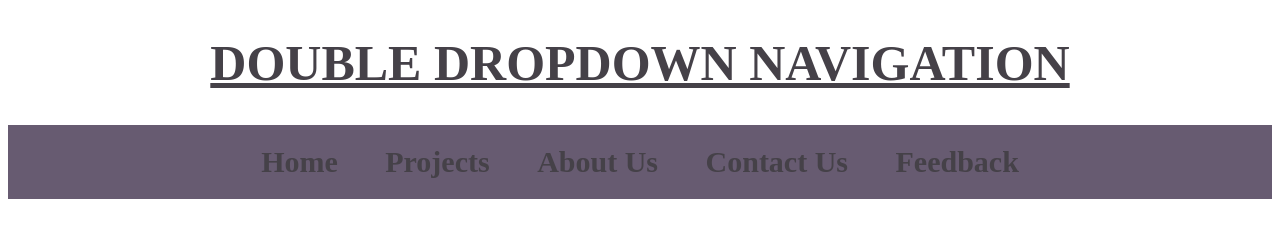
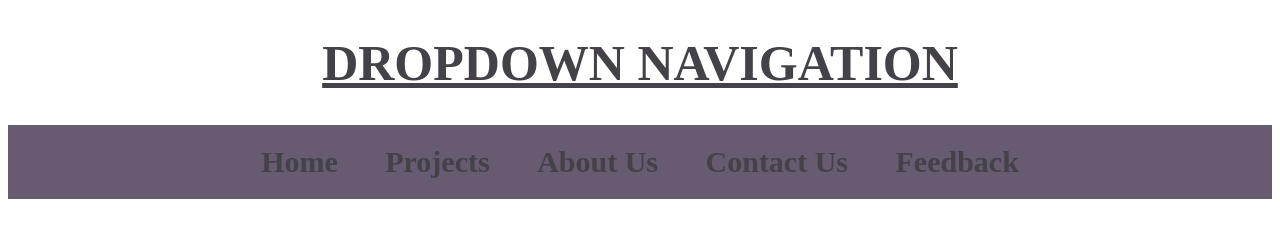
Before and after one commit to KhairUnNisa10/Dropdown-Navigation, a plain HTML site: page index.html in a window 1280 px wide. Drawn offline with Linux system fonts and the light colour scheme.

Commit message:
Update index.html

```diff
--- a/index.html
+++ b/index.html
@@ -7,7 +7,7 @@
 	</head>
 
 	<body>
-	<h1> DOUBLE DROPDOWN NAVIGATION </h1>
+	<h1> DROPDOWN NAVIGATION </h1>
 		<nav>
 			<ul>
 				<li><a href="#">Home</a></li>
```
